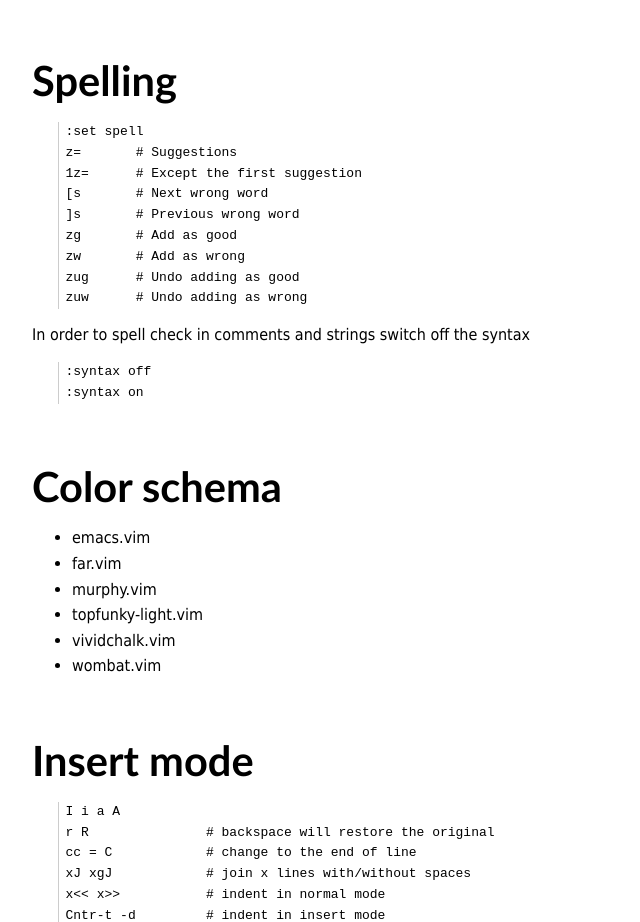
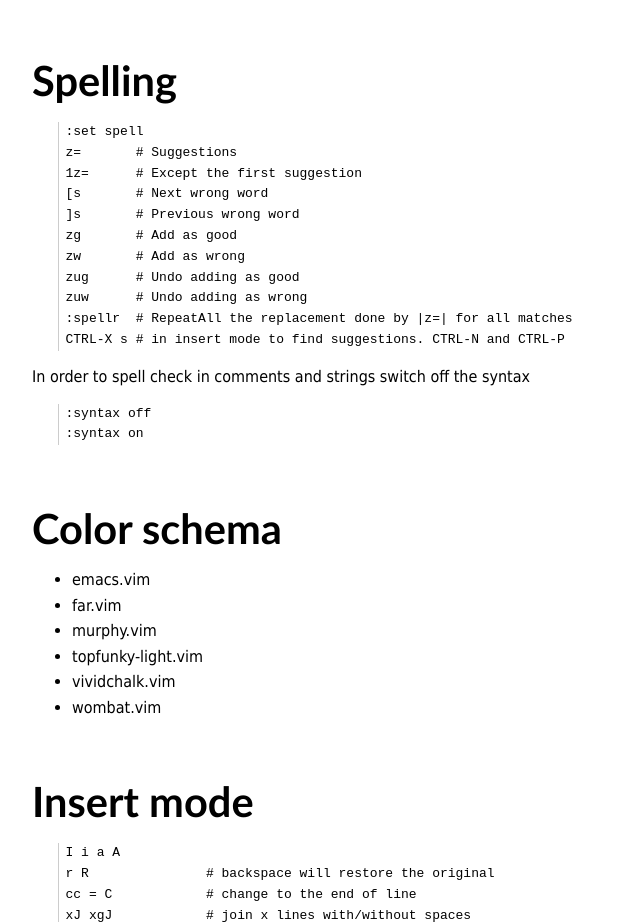
Before and after one commit to Lubomir-Russia/dotfiles, a plain HTML site: page wiki_html/VIM_HowTo.html in a window 1280 px wide. Shown: the part 3615-4537 px from the top of the page, without its empty margins (0-640 px from the left). Drawn offline with Linux system fonts and the light colour scheme; files that its build step writes are made by us from their sources.

```diff
--- a/wiki_html/VIM_HowTo.html
+++ b/wiki_html/VIM_HowTo.html
@@ -198,6 +198,8 @@ zg       # Add as good
 zw       # Add as wrong
 zug      # Undo adding as good
 zuw      # Undo adding as wrong
+:spellr  # RepeatAll the replacement done by |z=| for all matches
+CTRL-X s # in insert mode to find suggestions. CTRL-N and CTRL-P
 </pre>
 
 <p>
```
Also changed, not shown: 5 other files.
